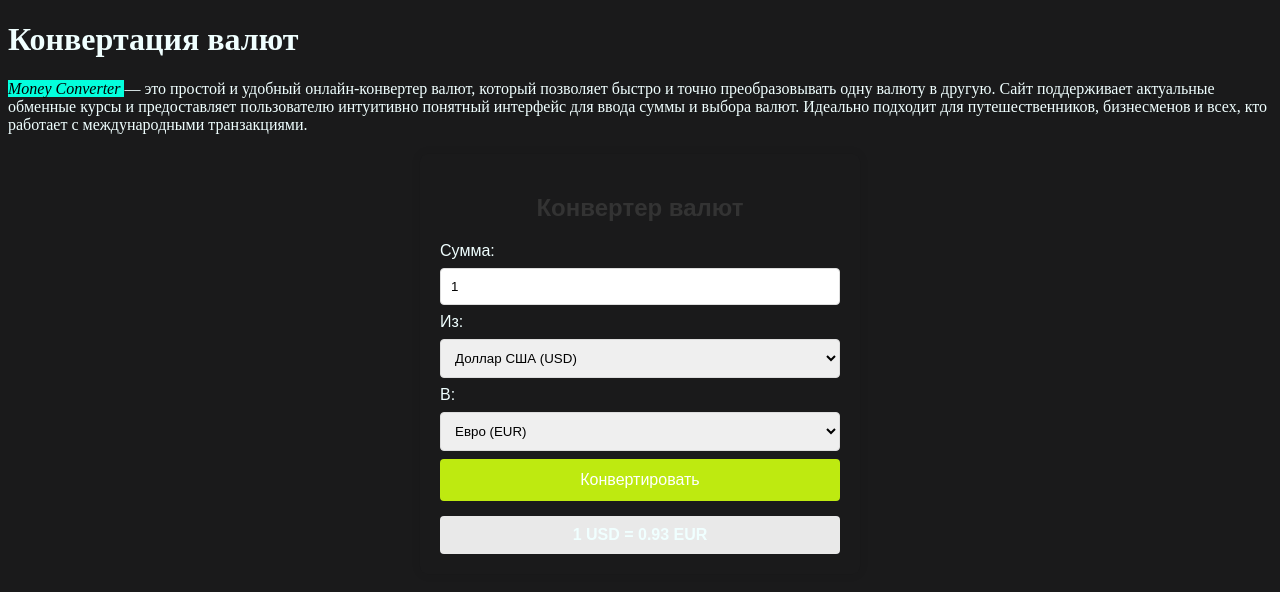
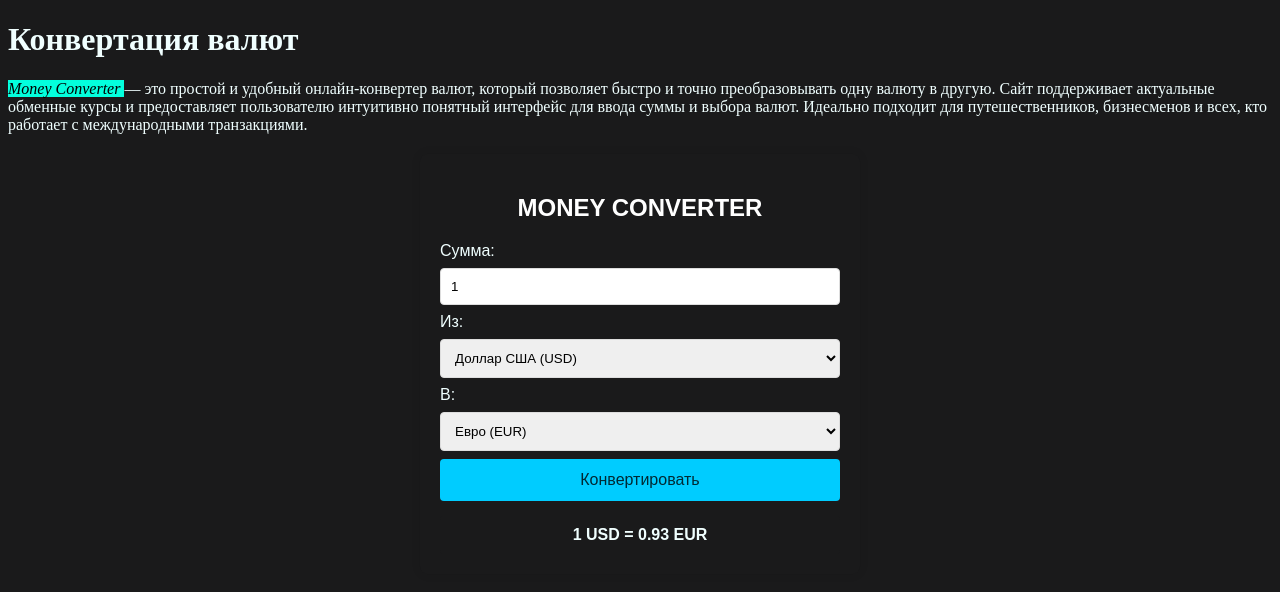
Before and after one commit to JaydenBulls/MoneyConverter, a plain HTML site: page index.html in a window 1280 px wide. Drawn offline with Linux system fonts and the light colour scheme; files whose address does not match are found by name.

Commit message:
Небольшие космитические работы, удаление небольшого мусора и очистка кода, измененины комментарии

```diff
--- a/CSS/style.css
+++ b/CSS/style.css
@@ -19,7 +19,7 @@ body {
 
 .converter h2 {
     text-align: center;
-    color: #333;
+    color: #ffffff;
 }
 
 .converter input, .converter select {
@@ -33,8 +33,8 @@ body {
 
 .converter button {
     width: 100%;
-    background-color: #beea10;
-    color: white;
+    background-color: #00ccff;
+    color: rgba(0, 0, 0, 0.801);
     padding: 12px;
     border: none;
     border-radius: 4px;
@@ -43,13 +43,13 @@ body {
 }
 
 .converter button:hover {
-    background-color: #45a049;
+    background-color: #0391b4;
 }
 
 .result {
     margin-top: 15px;
     padding: 10px;
-    background-color: #e9e9e9;
+    background-color: #1A1A1B;
     border-radius: 4px;
     text-align: center;
     font-weight: bold;
--- a/index.html
+++ b/index.html
@@ -19,7 +19,7 @@
     </p>
 
     <div class="converter">
-      <h2>Конвертер валют</h2>
+      <h2>MONEY CONVERTER</h2>
       <div>
           <label for="amount">Сумма:</label>
           <input type="number" id="amount" placeholder="Введите сумму" value="1">
@@ -44,7 +44,6 @@
       <div id="result" class="result"></div>
   </div>
 
-  <!-- Подключаем JavaScript в конце body -->
   <script src="js/script.js"></script>
   </body>
 </html>
--- a/script.js
+++ b/script.js
@@ -1,4 +1,4 @@
-// Объект с курсами валют (примерные значения)
+// Объект с курсами валют
 const exchangeRates = {
     USD: { EUR: 0.93, RUB: 90.50 },
     EUR: { USD: 1.07, RUB: 97.20 },
```
